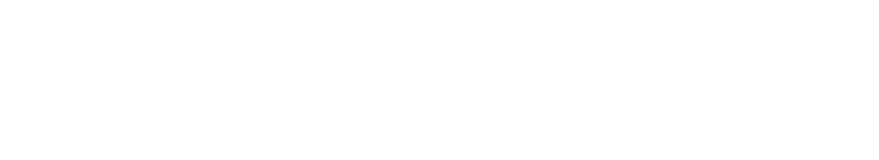
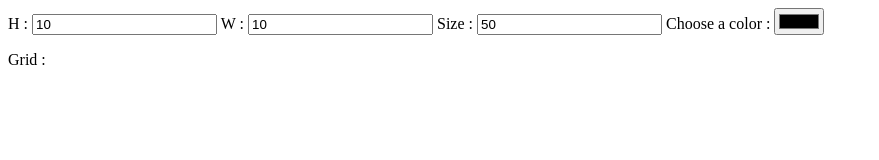
Before and after one commit to Nagx/htmlPixelArt, a plain HTML site: page index.html in a window 1280 px wide. Shown: the whole page, without its empty margins (0-879 px from the left). Drawn offline with Linux system fonts and the light colour scheme.

Commit message:
add form section with option and table section

```diff
--- a/index.html
+++ b/index.html
@@ -8,7 +8,27 @@
 <body>
 <header>
 </header>
+<section>
+    <form id="pForm">
+        <label for="pH">H :</label>
+        <input type="number" name="pH" id="pH" value="10"/>
+        <label for="pW">W :</label>
+        <input type="number" name="pW" id="pW" value="10"/>
+        <label for="pSize">Size :</label>
+        <input type="number" name="pSize" id="pSize" value="50"/>
+        <label for="pColor">Choose a color : </label>
+        <input type="color" name="pColor" id="pColor"/>
+    </form>
+</section>
+<section>
+    <p>Grid :</p>
+    <table id="pTable">
+
+    </table>
+</section>
+
 <footer>
+
 </footer>
 <script src="js/jquery-3.1.1.min.js"></script>
 <script src="js/pixel.js"></script>
```
